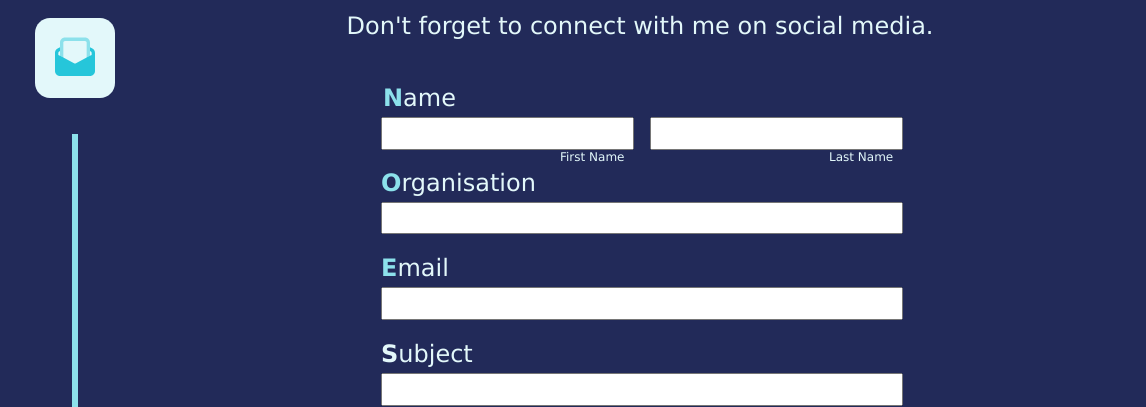
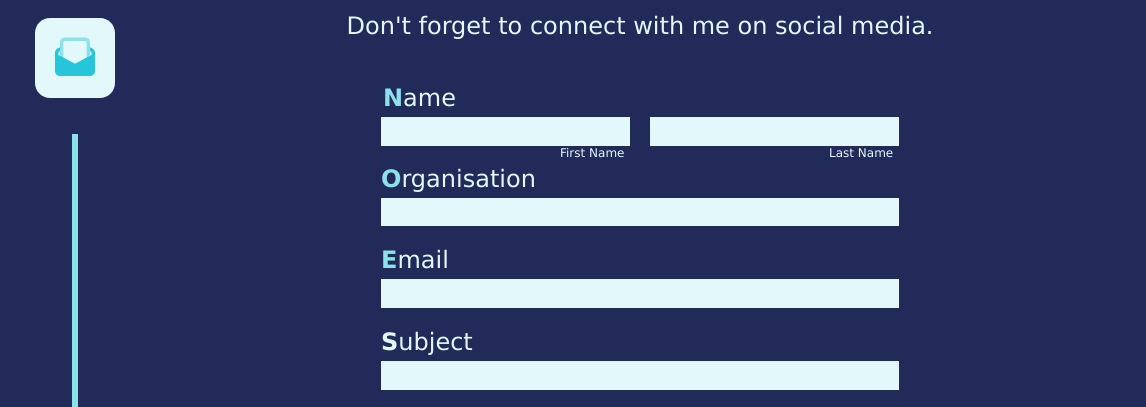
Before and after one commit to noe13hsu/T1A2---Portfolio, a plain HTML site: page src/pages/contact.html in a window 1280 px wide. Shown: the part 365-772 px from the top of the page, 0-1146 px from the left. Drawn offline with nearby package versions, Linux system fonts and the light colour scheme.

Commit message:
fixed spacing between name fields in contact form and changed hashtag order in about

```diff
--- a/src/css/grid.css
+++ b/src/css/grid.css
@@ -62,12 +62,16 @@ footer {
     display: grid;
     grid-template-columns: repeat(2, 1fr);
     grid-template-rows: repeat(2, min-content);
-    grid-column-gap: 5px;
+    grid-column-gap: 5%;
 }
 
 .name-label {
     justify-self: end;
 }
+
+/* #last-name {
+    justify-self: end;
+} */
 
 @media (min-width: 576px) {
     body {
--- a/src/css/style.css
+++ b/src/css/style.css
@@ -73,10 +73,6 @@ color:#03588C;
 
 .text-color-purple-hover:hover {
 color:#741BF2;
-}
-
-#text-color-coder-academy {
-  color: #3c94b4;
 }
 
 #text-color-react {
@@ -172,14 +168,12 @@ input {
   align-self: center;
 }
 
-#field-separator {
-  width: 20px;
-}
-
 .name-input {
   width: 100%;
   height: 1.5em;
   margin-top: 3px;
+  border: none;
+  background-color: #e3f8fa;
 }
 
 .name-label {
@@ -192,17 +186,21 @@ textarea {
   padding-left: 0;
   border-right-width: 2px;
   border-left-width: 2px;
+  background-color: #e3f8fa;
 }
 .long-input {
   width: 100%;
   height: 1.5em;
   margin-top: 3px;
+  border: none;
+  background-color: #e3f8fa;
 }
 
 .textarea-input{
   width: 100%;
   height: 10em;
   margin-top: 3px;
+  border: none;
 }
 
 .form-button {
--- a/src/pages/contact.html
+++ b/src/pages/contact.html
@@ -42,10 +42,10 @@
                 <fieldset class="form-component">
                     <legend><span class="noe"><strong>N</strong></span>ame</legend>
                     <div id="name-field-set">
-                        <input class="name-input" type="text" id="fname" name="firstname">
-                        <input class="name-input" type="text" id="lname" name="lastname">
-                        <label class="name-label" for="fname">First Name</label>
-                        <label class="name-label" for="lname">Last Name</label>
+                        <input class="name-input" type="text" id="first-name" name="firstname">
+                        <input class="name-input" type="text" id="last-name" name="lastname">
+                        <label class="name-label" for="first-name">First Name</label>
+                        <label class="name-label" for="last-name">Last Name</label>
                     </div>
                 </fieldset>
 
```
Also changed, not shown: src/pages/about.html (+5 -4 lines).
